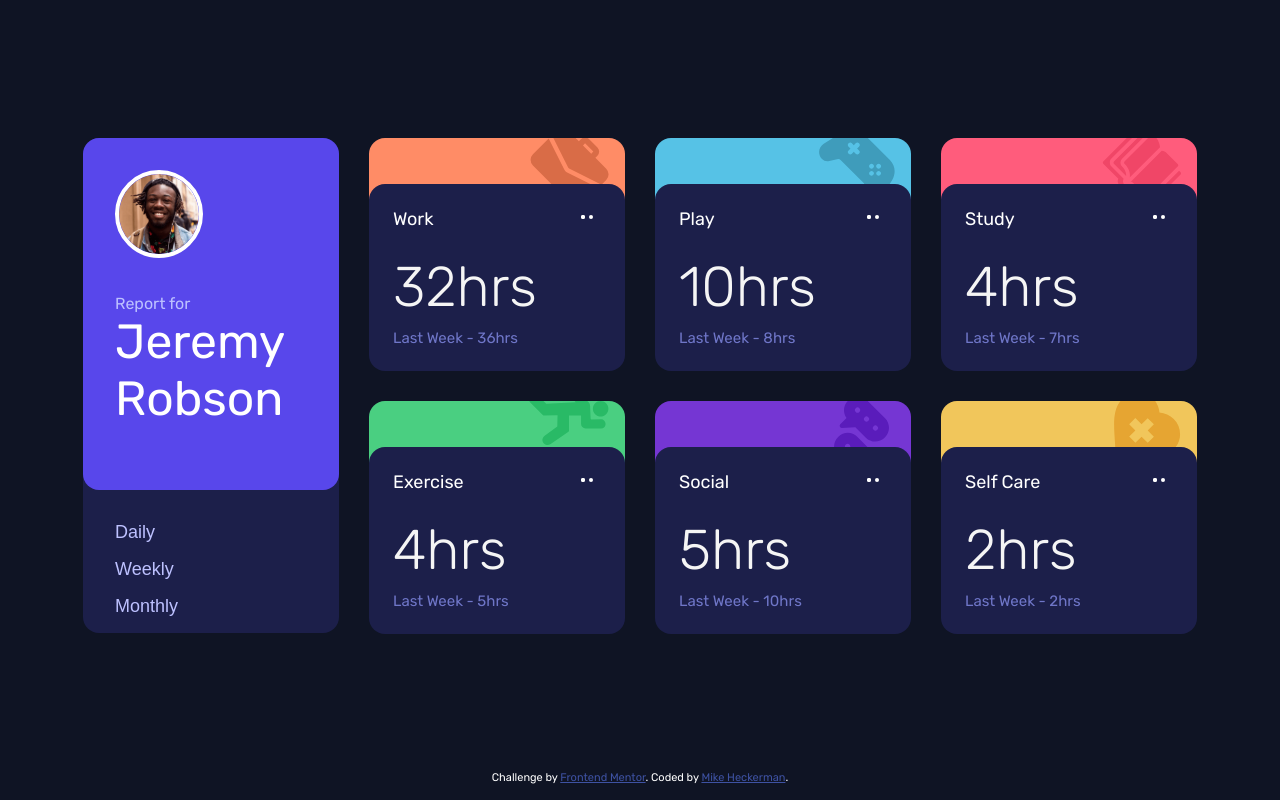
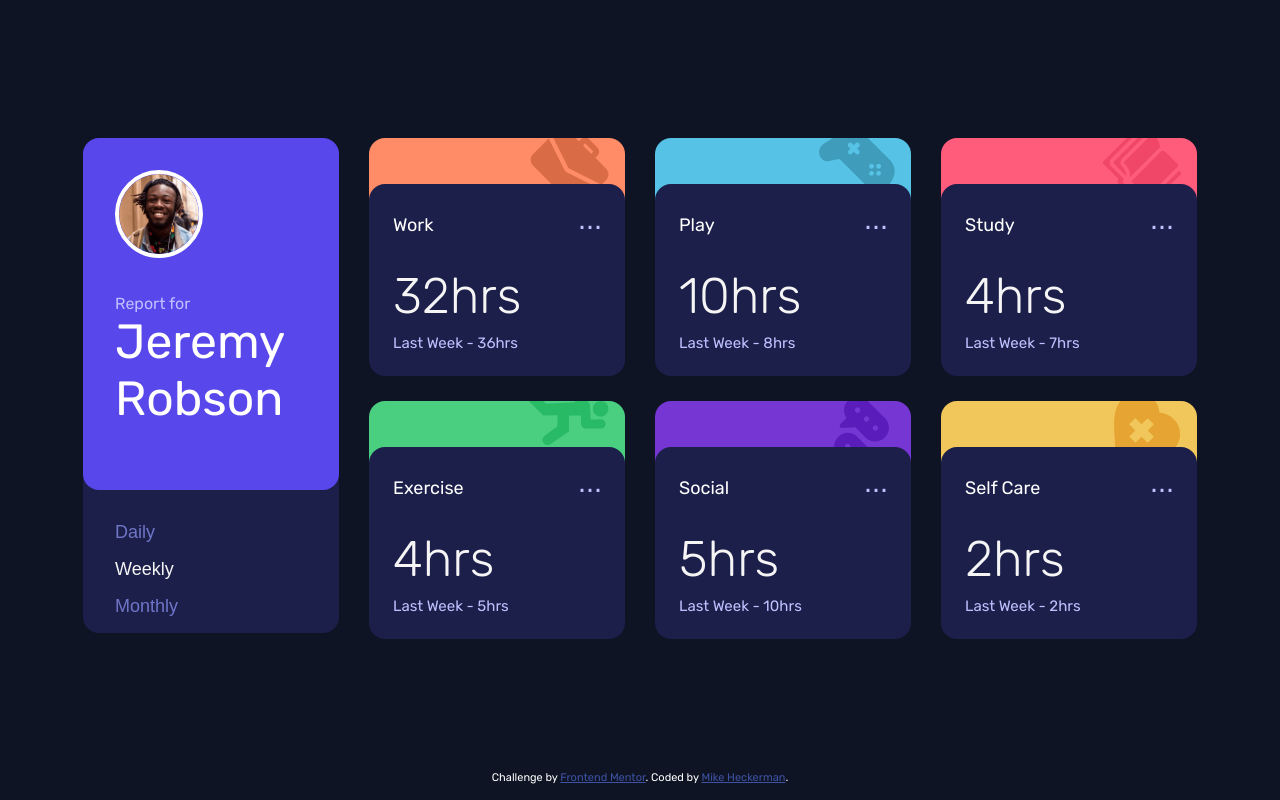
Before and after one commit to mkheck13/timetracking, a plain HTML site: page index.html in a window 1280 px wide. Drawn offline with Linux system fonts and the light colour scheme.

Commit message:
did the changes from the review

```diff
--- a/index.html
+++ b/index.html
@@ -33,7 +33,7 @@
             <button class="nav-btn" id="dailyBtn">Daily</button>
           </div>
           <div>
-            <button class="nav-btn" id="weeklyBtn">Weekly</button>
+            <button style="color: whitesmoke;" class="nav-btn" id="weeklyBtn">Weekly</button>
           </div>
           <div>
             <button class="nav-btn" id="monthlyBtn">Monthly</button>
@@ -53,9 +53,9 @@
 
         <div class="card-body-header">
           <h2 class="card-type">Work</h2>
-          <button class="card-btn">
-            <div class="card-dots"></div>
-          </button>
+          <div>
+            <button class="card-dots">···</button>
+          </div>
         </div>
 
         <div class="card-body-container">
@@ -74,9 +74,9 @@
 
         <div class="card-body-header">
           <h2 class="card-type">Play</h2>
-          <button class="card-btn">
-            <div class="card-dots"></div>
-          </button>
+          <div>
+            <button class="card-dots">···</button>
+          </div>
         </div>
 
         <div class="card-body-container">
@@ -95,9 +95,9 @@
 
         <div class="card-body-header">
           <h2 class="card-type">Study</h2>
-          <button class="card-btn">
-            <div class="card-dots"></div>
-          </button>
+          <div>
+            <button class="card-dots">···</button>
+          </div>
         </div>
 
         <div class="card-body-container">
@@ -116,9 +116,9 @@
 
         <div class="card-body-header">
           <h2 class="card-type">Exercise</h2>
-          <button class="card-btn">
-            <div class="card-dots"></div>
-          </button>
+          <div>
+            <button class="card-dots">···</button>
+          </div>
         </div>
 
         <div class="card-body-container">
@@ -137,9 +137,9 @@
 
         <div class="card-body-header">
           <h2 class="card-type">Social</h2>
-          <button class="card-btn">
-            <div class="card-dots"></div>
-          </button>
+          <div>
+            <button class="card-dots">···</button>
+          </div>
         </div>
 
         <div class="card-body-container">
@@ -158,9 +158,9 @@
 
         <div class="card-body-header">
           <h2 class="card-type">Self Care</h2>
-          <button class="card-btn">
-            <div class="card-dots"></div>
-          </button>
+          <div>
+            <button class="card-dots">···</button>
+          </div>
         </div>
 
         <div class="card-body-container">
--- a/styles/styles.css
+++ b/styles/styles.css
@@ -104,7 +104,7 @@ header {
 .nav-btn{
     background: none;
     border: none;
-    color: var(--pale-blue);
+    color: var(--desaturated-blue);
     cursor: pointer;
     font-size: 18px;
     font-weight: 400;
@@ -142,6 +142,11 @@ header {
     z-index: 999;
 }
 
+.card-body:hover{
+    background-color: var(--desaturated-blue);
+    cursor: pointer;
+}
+
 .card-body-header {
     display: flex;
     justify-content: space-between;
@@ -160,55 +165,24 @@ header {
     font-weight: 400;
 }
 
-.card-btn {
-    width: 20px;
-    height: 20px;
+.card-dots {
+    color: var(--pale-blue);
+    font-size: 30px;
+    letter-spacing: -2px;
+    background-color: transparent;
     border: none;
-    background-color: transparent;
-    position: relative;
-}
-
-.card-dots {
-    width: 4px;
-    height: 4px;
-    background-color: white;
-    border-radius: 50%;
-    position: absolute;
-    top: 6px;
-    left: 8px;
-}
-
-.card-btn::before,
-.card-btn::after {
-    content: "";
-    display: block;
-    width: 4px;
-    height: 4px;
-    background-color: white;
-    border-radius: 50%;
-    position: absolute;
-}
-
-.card-btn::before {
-    top: 6px;
-    left: 0;
-}
-
-.card-btn::after {
-    top: 6px;
-    left: 0;
 }
 
 .card-body-container h3 {
-    line-height: 1.2;
-    font-size: 3.5rem;
+    color: whitesmoke;
+    font-size: 50px;
     font-weight: 300;
-    color: whitesmoke;
+    margin: 0;
 }
 
 .card-body-container p {
     font-size: 0.9375rem;
-    color: var(--desaturated-blue);
+    color: var(--pale-blue);
 }
 
 .work-card-header {
```
Also changed, not shown: 1 other file.
